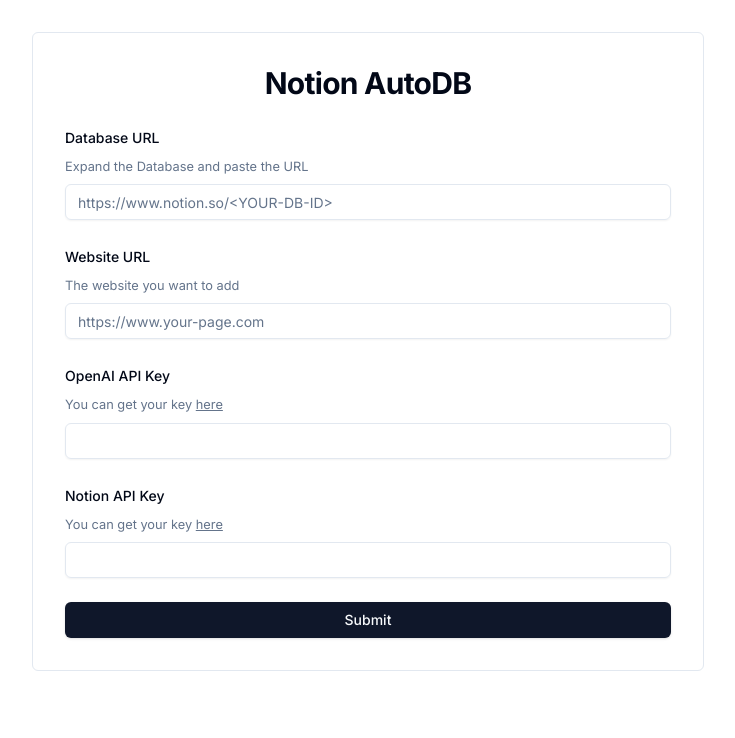
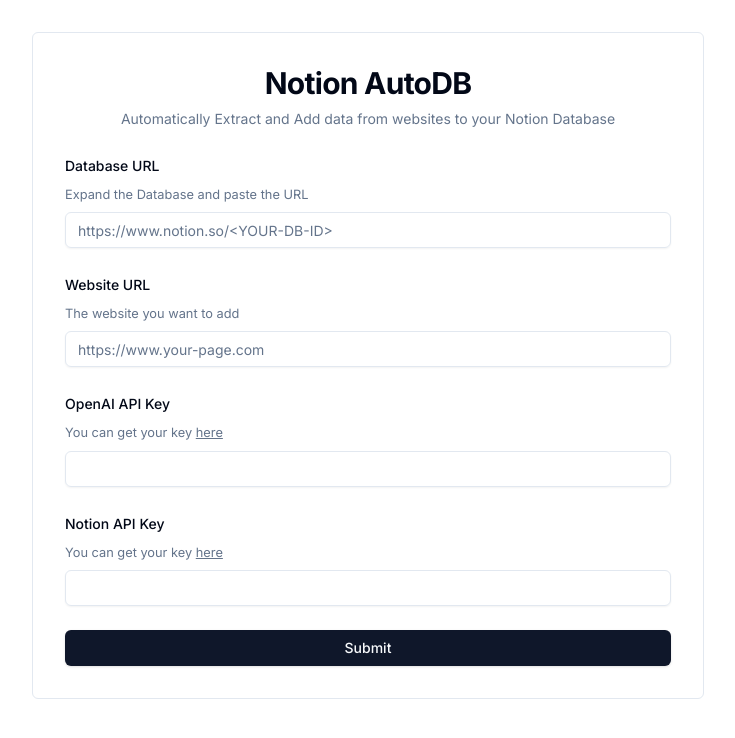
Before and after one commit to 13point5/notion-auto-db, a Next.js app: page / in a window 1280 px wide. Shown: the top 738 px of the page, without its empty margins (272-1007 px from the left). Built offline with nearby package versions, Linux system fonts and the light colour scheme.

Commit message:
Add description

```diff
--- a/app/page.tsx
+++ b/app/page.tsx
@@ -79,9 +79,15 @@
           onSubmit={form.handleSubmit(onSubmit)}
           className="space-y-6 border rounded-md p-8 w-full sm:max-w-md lg:max-w-lg xl:max-w-2xl"
         >
-          <h1 className="text-3xl font-bold tracking-tight text-center">
-            Notion AutoDB
-          </h1>
+          <div className="space-y-2">
+            <h1 className="text-3xl font-bold tracking-tight text-center">
+              Notion AutoDB
+            </h1>
+            <p className="text-muted-foreground text-sm text-center">
+              Automatically Extract and Add data from websites to your Notion
+              Database
+            </p>
+          </div>
 
           <FormField
             control={form.control}
```
